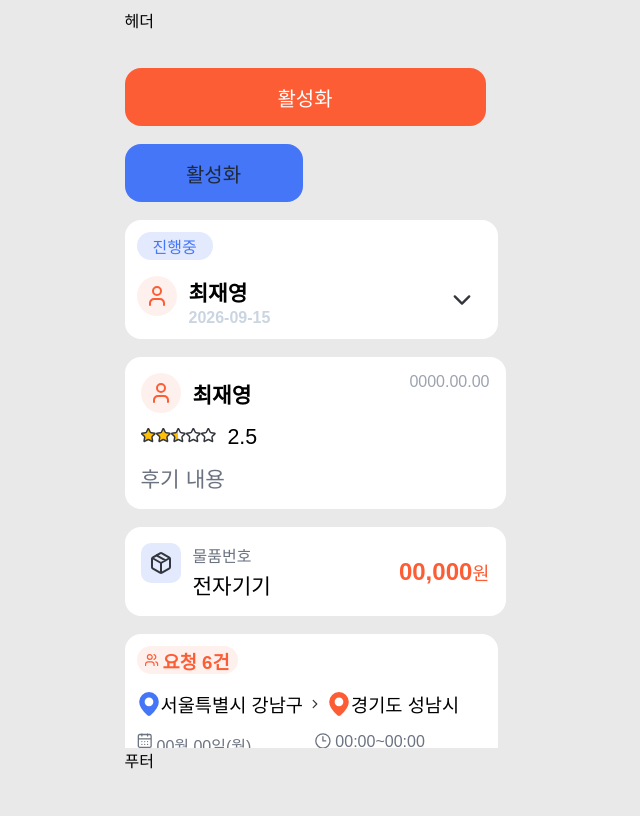
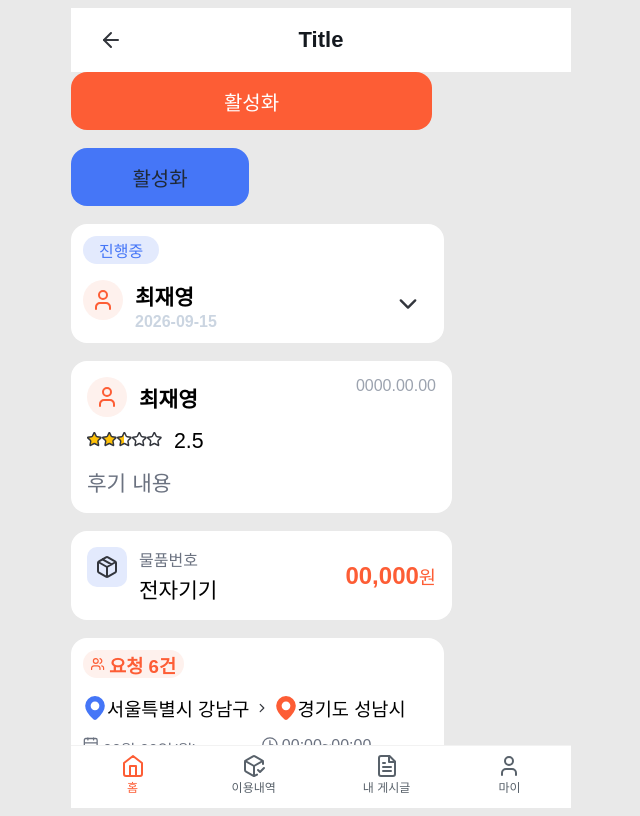
Before and after one commit to Developer-Choi-Jae-Young/ontheway-FE, a React (Vite) app: page / in a window 1280 px wide. Shown: the whole page, without its empty margins (319-959 px from the left). Built offline with nearby package versions, Linux system fonts and the light colour scheme; a web font is replaced by a local one.

Commit message:
feat: Checkbox 체크 토글, NavBar 메뉴 선택 기능 추가 / style: CustomDiv.css 스타일 수정

```diff
--- a/src/App.tsx
+++ b/src/App.tsx
@@ -31,8 +31,8 @@ function App() {
   return (
     <>
       <CustomDiv
-        headerElement={<span>헤더</span>}
-        footerElement={<span>푸터</span>}
+        headerElement={<CustomTopAppBar title="Title" />}
+        footerElement={<CustomNavBar/>}
       >
         <CustomButton
           name={'활성화'}
@@ -318,10 +318,7 @@ function App() {
         <CustomTopAppBar variant="meta" title="Title" meta="Title" />
         <CustomTopAppBar variant="large" title="Title" subtitle="Title" />
 
-        <CustomNavBar active="home" />
-        <CustomNavBar active="history" />
-        <CustomNavBar active="posts" />
-        <CustomNavBar active="my" />
+        <CustomNavBar />
 
         <div style={{ display: 'flex', justifyContent: 'space-around' }}>
           <CustomNavIcon type="home" />
@@ -348,12 +345,12 @@ function App() {
           <CustomFilterChip label="Text" disabled icon="chevron" />
         </div>
 
-        <CustomCheckbox label="Checked" checked />
-        <CustomCheckbox label="Checked" />
-        <CustomCheckbox label="Checked" checked disabled />
-        <CustomCheckbox label="Checked" size="sm" checked />
-        <CustomCheckbox label="Checked" size="sm" />
-        <CustomCheckbox label="Checked" size="sm" checked disabled />
+        <div style={{ display: 'flex', flexDirection: 'column', gap: 12 }}>
+          <CustomCheckbox label="Checked" size="lg" />
+          <CustomCheckbox label="Checked" size="sm" />
+          <CustomCheckbox label="Checked" size="lg" defaultChecked disabled />
+          <CustomCheckbox label="Checked" size="sm" defaultChecked disabled />
+        </div>
 
         <CustomTab tabs={['Label', 'Label']} activeIndex={0} />
         <CustomTab tabs={['Label', 'Label']} activeIndex={1} />
--- a/src/components/CustomCheckbox.tsx
+++ b/src/components/CustomCheckbox.tsx
@@ -1,11 +1,11 @@
+import { useState } from 'react'
 import './CustomCheckbox.css'
 
 interface CustomCheckboxProps {
     label: string;
-    checked?: boolean;
+    defaultChecked?: boolean;
     disabled?: boolean;
     size?: "sm" | "lg";
-    onChange?: (checked: boolean) => void;
 }
 
 function CheckIcon() {
@@ -17,7 +17,13 @@ function CheckIcon() {
     )
 }
 
-function CustomCheckbox({ label, checked = false, disabled = false, size = "lg", onChange }: CustomCheckboxProps) {
+function CustomCheckbox({ label, defaultChecked = false, disabled = false, size = "lg" }: CustomCheckboxProps) {
+    const [checked, setChecked] = useState(defaultChecked);
+
+    const handleChange = () => {
+        setChecked(!checked);
+    };
+
     return (
         <label className={`checkbox checkbox--${size} ${disabled ? "checkbox--disabled" : ""}`}>
             <input
@@ -25,7 +31,7 @@ function CustomCheckbox({ label, checked = false, disabled = false, size = "lg",
                 className="checkbox__input"
                 checked={checked}
                 disabled={disabled}
-                onChange={(e) => onChange?.(e.target.checked)}
+                onChange={handleChange}
             />
             <span className="checkbox__box">
                 {checked && <CheckIcon />}
--- a/src/components/CustomDiv.css
+++ b/src/components/CustomDiv.css
@@ -1,5 +1,5 @@
 .custom-div {
-    width: 393px;
+    width: 500px;
     height: 100vh;
     margin: auto;
     display: flex;
@@ -9,12 +9,12 @@
 
 .custom-div > div:first-child {
     flex-shrink: 0;
-    height: 60px;
+
 }
 
 .custom-div > div:last-child {
     flex-shrink: 0;
-    height: 60px;
+
 }
 
 .custom-div-body {
--- a/src/components/CustomNavBar.tsx
+++ b/src/components/CustomNavBar.tsx
@@ -1,16 +1,14 @@
+import { useState } from 'react'
 import CustomNavIcon from './CustomNavIcon'
 import './CustomNavBar.css'
 
 type NavType = "home" | "history" | "posts" | "my";
 
-interface CustomNavBarProps {
-    active: NavType;
-    onChange?: (type: NavType) => void;
-}
-
 const ITEMS: NavType[] = ["home", "history", "posts", "my"];
 
-function CustomNavBar({ active, onChange }: CustomNavBarProps) {
+function CustomNavBar() {
+    const [active, setActive] = useState<NavType>("home");
+
     return (
         <nav className="nav-bar">
             <div className="nav-bar__items">
@@ -19,7 +17,7 @@ function CustomNavBar({ active, onChange }: CustomNavBarProps) {
                         key={type}
                         type={type}
                         active={active === type}
-                        onClick={() => onChange?.(type)}
+                        onClick={() => setActive(type)}
                     />
                 ))}
             </div>
```
